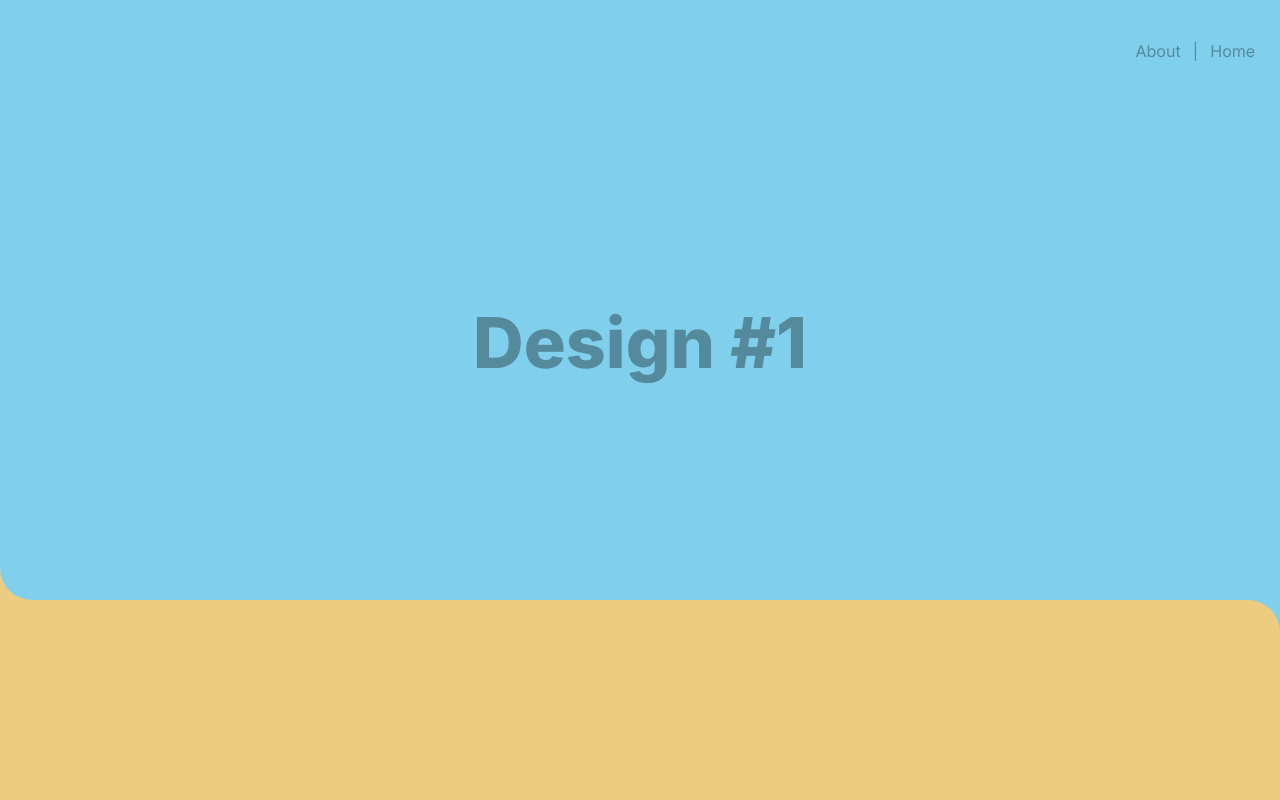
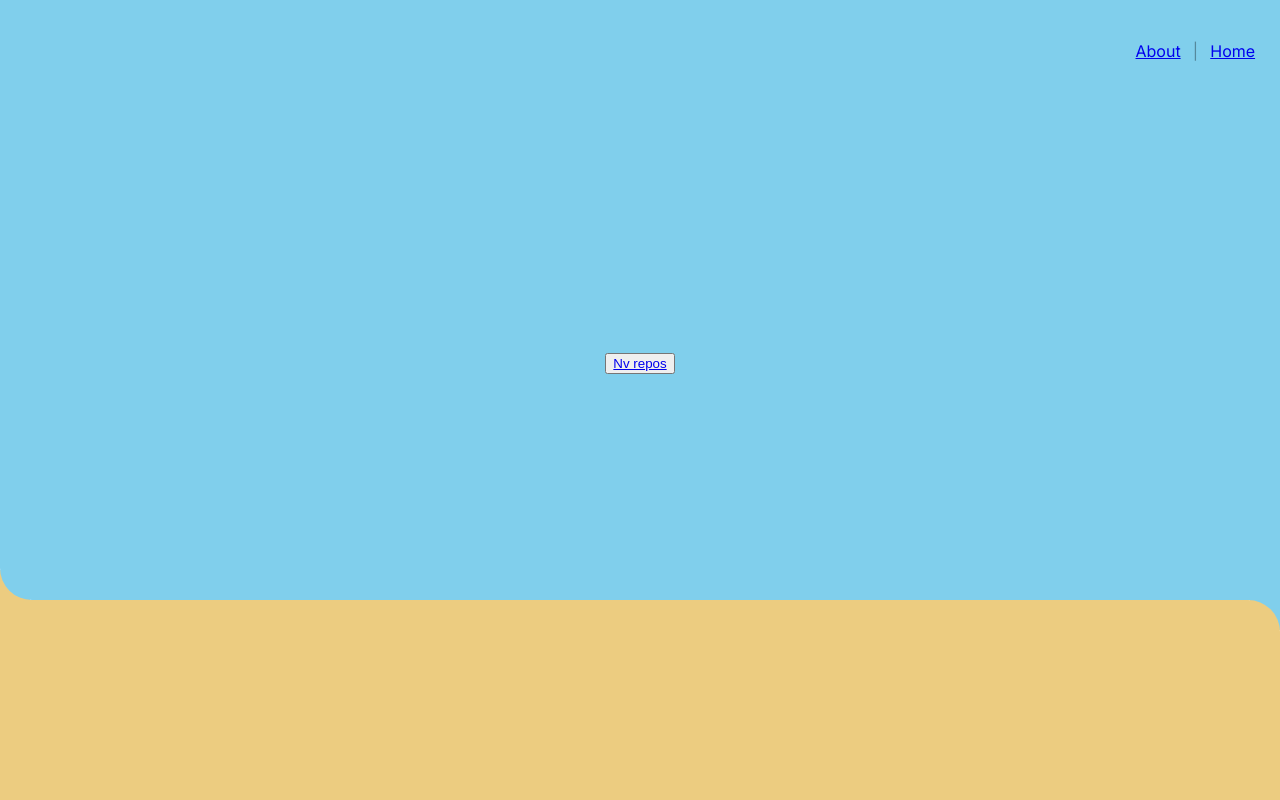
Before and after one commit to Naviini/Git-NvW, a plain HTML site: page index.html in a window 1280 px wide. Shown: the top 800 px of the page. Drawn offline with Linux system fonts and the light colour scheme.

Commit message:
Added three links-linked to my github

```diff
--- a/index.html
+++ b/index.html
@@ -14,9 +14,9 @@
     <section id="top">
         <nav>
             <ul>
-                <li>Home</li>
+                <li><a href="https://github.com/Naviini">Home</a></li>
                 <li>|</li>
-                <li>About</li>
+                <li><a href="https://github.com/Naviini/Git-NvW">About</a></li>
             </ul>
             <div id="bottom-corner">
                 1
@@ -24,7 +24,7 @@
         </nav>
 
     <h1>
-        Design #1
+       <button><a href="https://github.com/Naviini?tab=repositories">Nv repos</a></button>
     </h1>
     </section>
 
```
